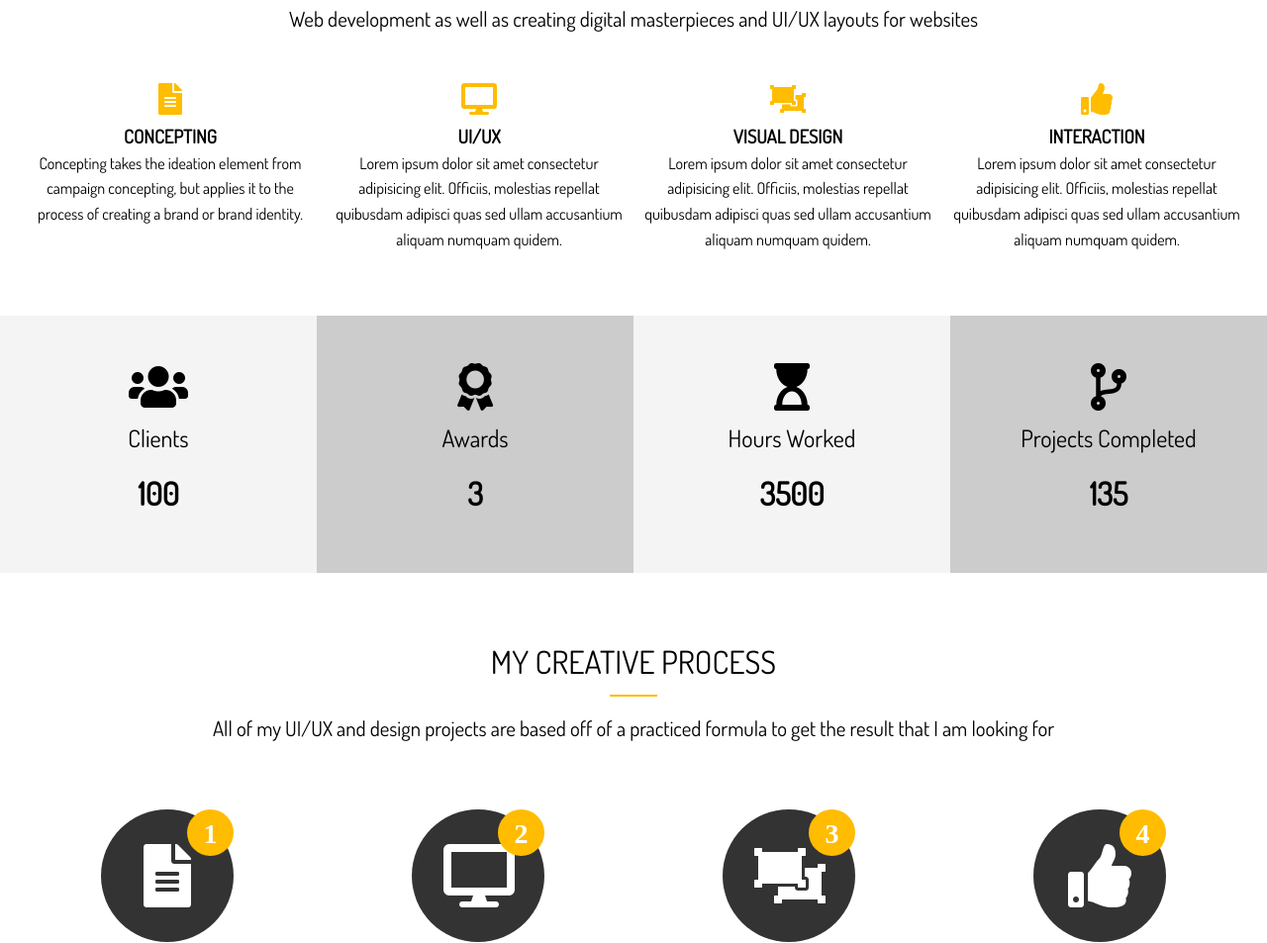
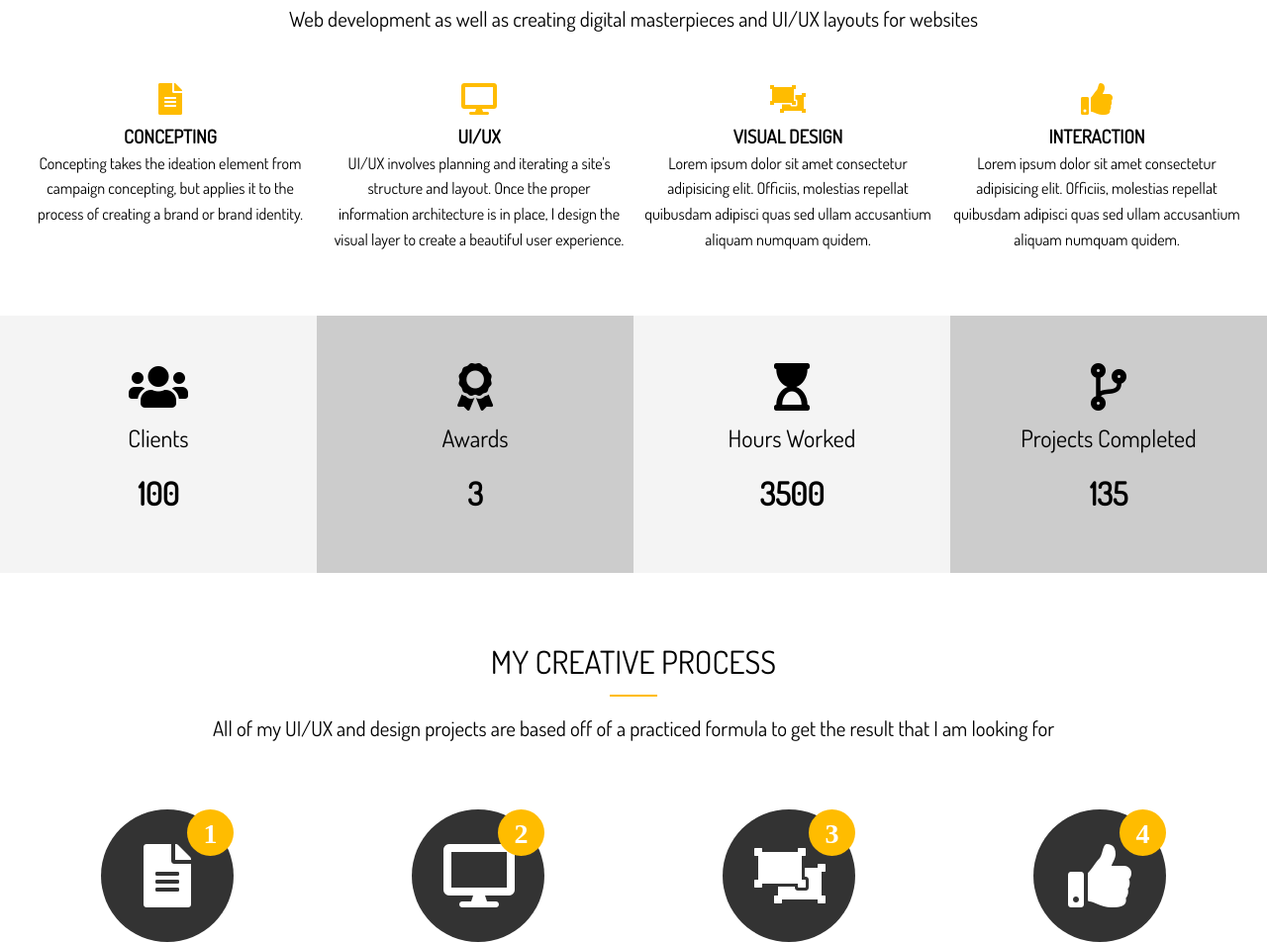
Before and after one commit to MedoBreezy/Private-Portfolio, a website: page dist/index.html in a window 1280 px wide. Shown: the part 906-1859 px from the top of the page at 99% size. Drawn offline with Linux system fonts and the light colour scheme.

Commit message:
Update index.html

```diff
--- a/dist/index.html
+++ b/dist/index.html
@@ -61,9 +61,9 @@
           <i class="fas fa-desktop fa-2x"></i>
           <h3>UI/UX</h3>
           <p>
-            Lorem ipsum dolor sit amet consectetur adipisicing elit. Officiis,
-            molestias repellat quibusdam adipisci quas sed ullam accusantium
-            aliquam numquam quidem.
+            UI/UX involves planning and iterating a site's structure and layout. Once the proper information architecture is in place,
+            I design the visual layer to create a beautiful user experience.
+
           </p>
         </div>
         <div>
```
